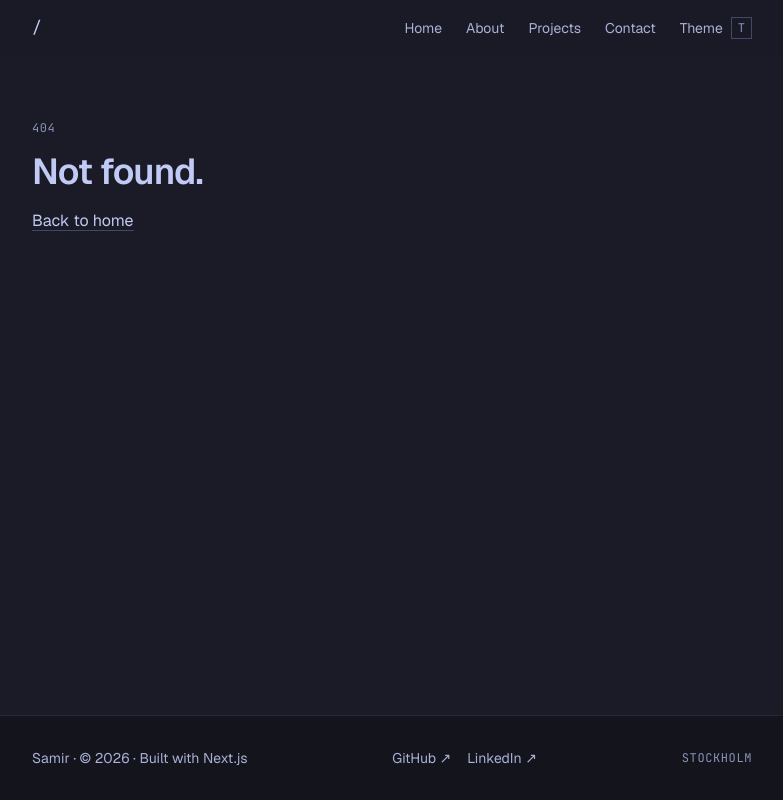
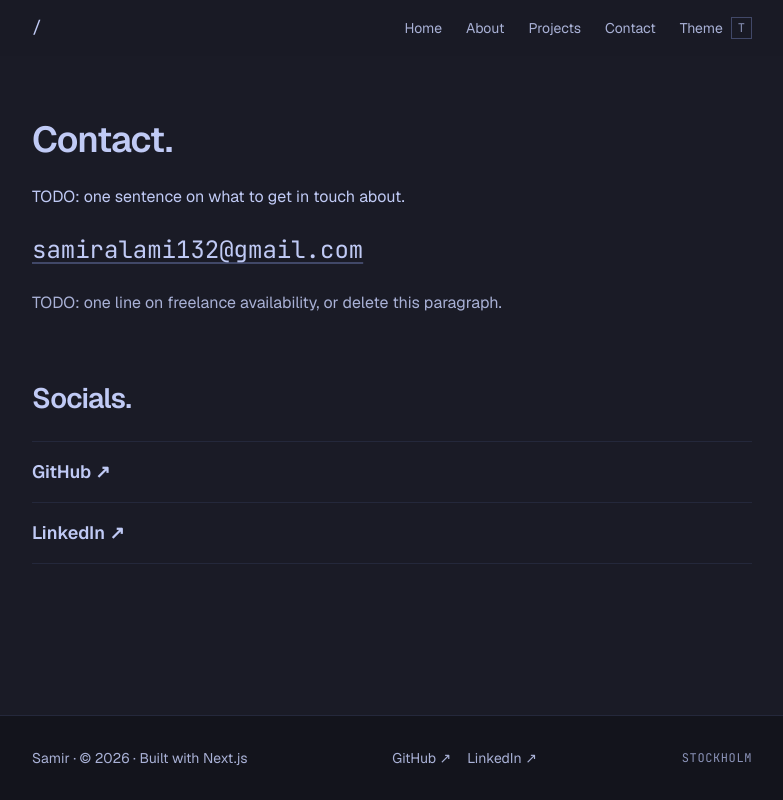
Before and after one commit to Samir120/portfolio, a Next.js app: page /contact in a window 1280 px wide. Before the commit this address had no page. Shown: the whole page, without its empty margins (248-1031 px from the left). Built offline with nearby package versions, Linux system fonts and the light colour scheme.

Commit message:
feat: add contact page with email link and socials

```diff
--- /dev/null
+++ b/app/contact/page.tsx
@@ -0,0 +1,42 @@
+import { ListItem } from "@/components/list-item";
+import { ListSection } from "@/components/list-section";
+import { SITE } from "@/lib/site";
+
+const PARAGRAPH = "text-[15px] leading-relaxed sm:text-base";
+
+export default function ContactPage() {
+  return (
+    <section className="py-12 sm:py-16">
+      <h1 className="text-3xl font-semibold tracking-tight sm:text-4xl">
+        Contact.
+      </h1>
+      <p className={`mt-6 ${PARAGRAPH}`}>
+        TODO: one sentence on what to get in touch about.
+      </p>
+      <p className="mt-6">
+        {/* A plain anchor: mailto: is not a route for next/link, and
+            ExternalLink would open an empty tab (docs/04 §3). */}
+        <a
+          href={`mailto:${SITE.email}`}
+          className="font-mono text-xl wrap-anywhere underline decoration-border-strong underline-offset-4 hover:decoration-brand sm:text-2xl"
+        >
+          {SITE.email}
+        </a>
+      </p>
+      <p className={`mt-6 text-text-secondary ${PARAGRAPH}`}>
+        TODO: one line on freelance availability, or delete this paragraph.
+      </p>
+      <div className="mt-12 sm:mt-16">
+        <ListSection title="Socials.">
+          {SITE.socials.map((social) => (
+            <ListItem
+              key={social.href}
+              title={social.label}
+              href={social.href}
+            />
+          ))}
+        </ListSection>
+      </div>
+    </section>
+  );
+}
```
